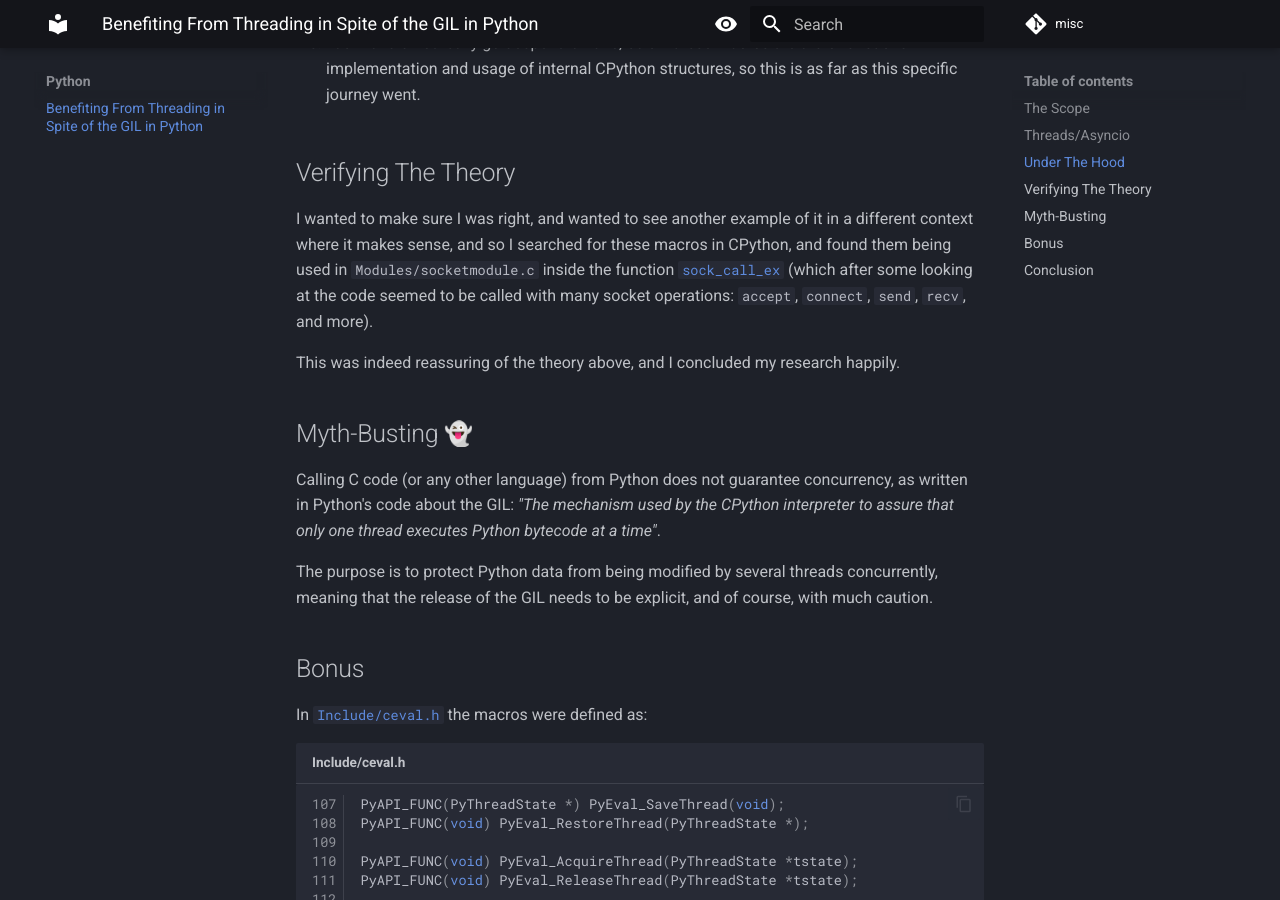
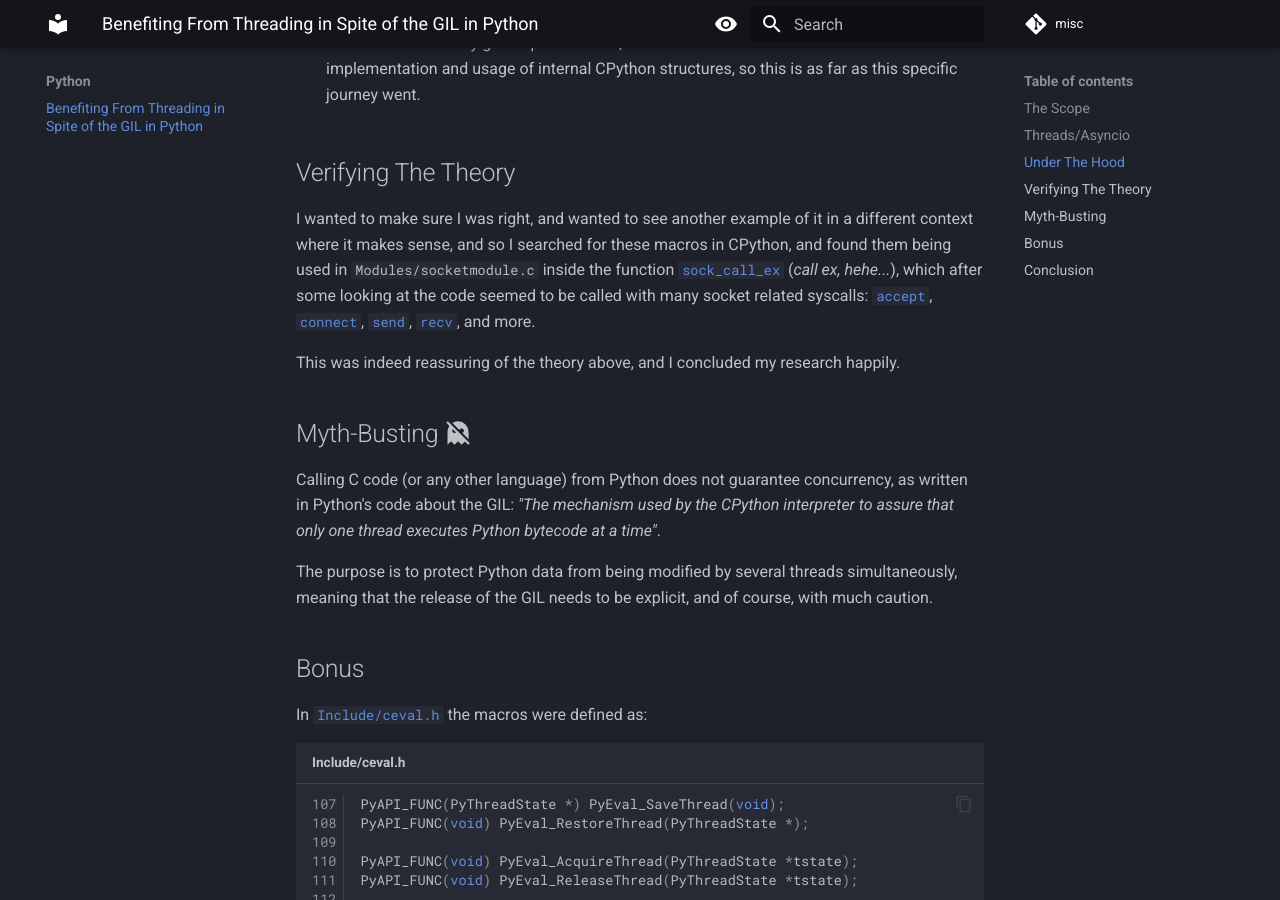
Before and after one commit to UriyaHarpeness/misc, an MkDocs documentation site: the page built from docs/Python/Benefiting_From_Threading_in_Spite_of_the_GIL_in_Python.md, in a window 1280 px wide and 900 px high, scrolled down 3259 px. Built offline with MkDocs 1.6.1 and Material for MkDocs 9.7.7, drawn with Linux system fonts in a browser that asks for light colours; emoji names are drawn with the system emoji font; comment, search, counter and statistics services are not loaded; some of the changed text lies outside the part shown.

Commit message:
GitHub Actions publishing.

```diff
--- a/docs/Python/Benefiting_From_Threading_in_Spite_of_the_GIL_in_Python.md
+++ b/docs/Python/Benefiting_From_Threading_in_Spite_of_the_GIL_in_Python.md
@@ -152,19 +152,22 @@ the process I went through to look for an answer.
 I wanted to make sure I was right, and wanted to see another example of it in a different context where it makes sense,
 and so I searched for these macros in CPython, and found them being used in `Modules/socketmodule.c` inside the function
 [`sock_call_ex`](https://github.com/python/cpython/tree/557b05c7a5334de5da3dc94c108c0121f10b9191/Modules/socketmodule.c#L972)
-(which after some looking at the code seemed to be called with many socket operations: `accept`, `connect`, `send`,
-`recv`, and more).
+(_call ex, hehe..._), which after some looking at the code seemed to be called with many socket related syscalls:
+[`accept`](https://man7.org/linux/man-pages/man2/accept.2.html),
+[`connect`](https://man7.org/linux/man-pages/man2/connect.2.html),
+[`send`](https://man7.org/linux/man-pages/man2/send.2.html),
+[`recv`](https://man7.org/linux/man-pages/man2/recv.2.html), and more.
 
 This was indeed reassuring of the theory above, and I concluded my research happily.
 
-## Myth-Busting :ghost:
+## Myth-Busting :material-ghost-off:
 
 Calling C code (or any other language) from Python does not guarantee concurrency, as written in Python's code about the
 GIL: _"The mechanism used by the CPython interpreter to assure that only one thread executes Python bytecode at a
 time"_.
 
-The purpose is to protect Python data from being modified by several threads concurrently, meaning that the
-release of the GIL needs to be explicit, and of course, with much caution.
+The purpose is to protect Python data from being modified by several threads simultaneously, meaning that the release of
+the GIL needs to be explicit, and of course, with much caution.
 
 ## Bonus
 
--- /dev/null
+++ b/requirements.txt
@@ -0,0 +1,4 @@
+mdutils
+mkdocs
+mkdocs-material
+pymdown-extensions
```
Also changed, not shown: other parts of docs/Python/Benefiting_From_Threading_in_Spite_of_the_GIL_in_Python.md (+1 -1 lines), 1 other file.
